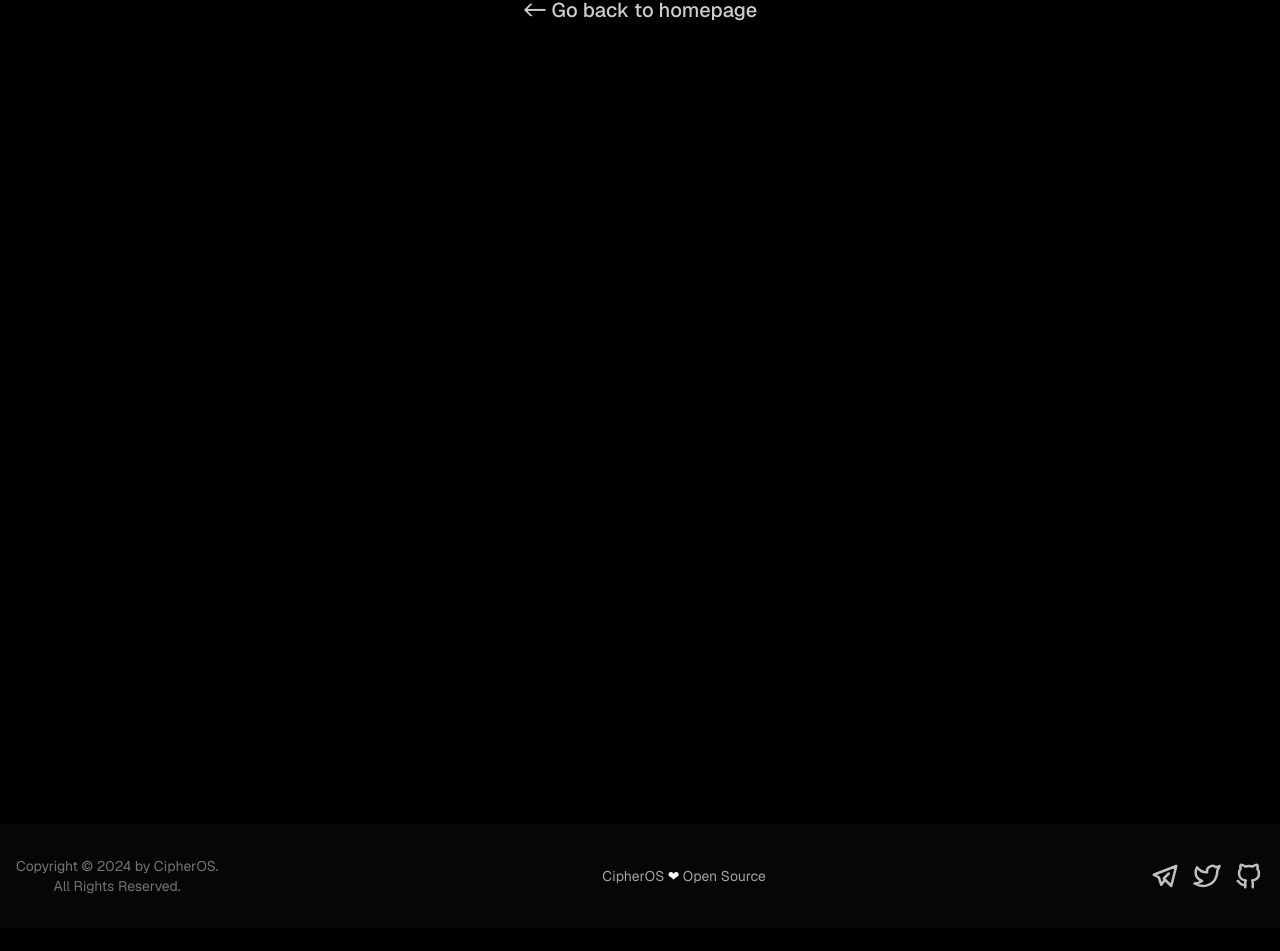
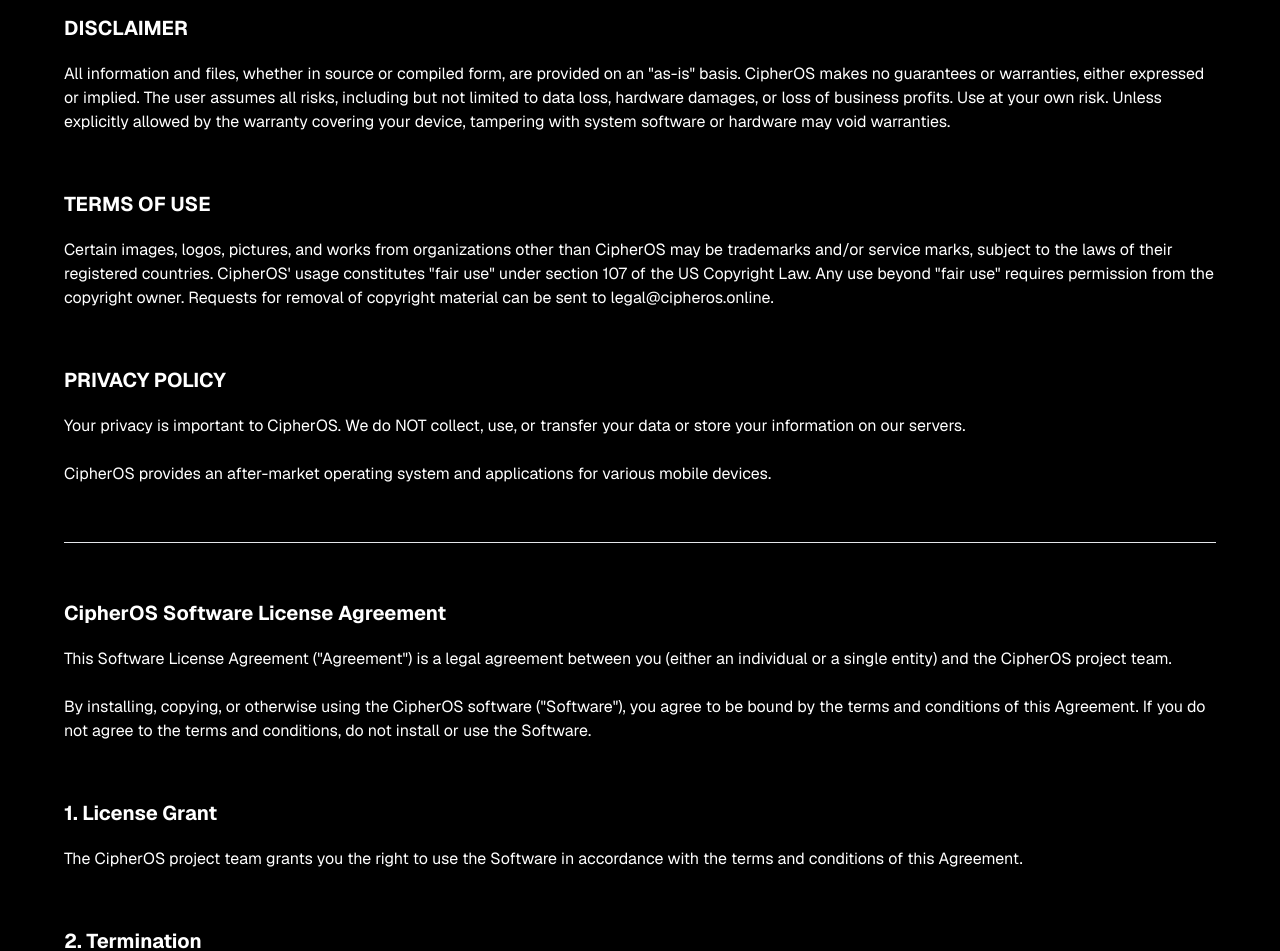
Before and after one commit to district2/cipher-web, a Next.js app: page /legal in a window 1280 px wide. Before the commit this address had no page. Shown: the part 346-1297 px from the top of the page. Before the commit the page ends 1274 px from the top, so only its background shows below. Built offline with nearby package versions, Linux system fonts and the light colour scheme.

Commit message:
feat: add legal page

```diff
--- /dev/null
+++ b/app/legal/page.tsx
@@ -0,0 +1,145 @@
+import Image from "next/image"
+import logo from "@/public/icons/logo.svg";
+
+export default function Legal() {
+    return (
+        <div className="min-h-screen px-16 flex flex-col gap-y-14">
+            <div className="w-full flex flex-col items-center gap-y-2">
+                <h1 className="font-bold text-3xl">
+                    CipherOS Legal
+                </h1>
+                <Image src={logo} alt="CipherOS logo" width={80} height={80} />
+            </div>
+            <Disclaimer />
+            <TermsOfUse />
+            <PrivacyPolicy />
+            <hr />
+            <SoftwareLicense />
+            <LicenseGrant />
+            <Termination />
+            <DisclaimerOfWarranty />
+            <LimitationOfLiability />
+            <EntireAgreement />
+            <Waiver />
+            <Severability />
+            <p className="text-neutral-500">
+                © 2019 - 2024 The CipherOS Project. All Rights Reserved.
+            </p>
+        </div>
+    )
+}
+
+function SectionTitle({ title }: { title: string }) {
+    return (
+        <h1 className="font-bold text-xl">
+            {title}
+        </h1>
+    )
+}
+
+function SectionContent({ content }: { content: string }) {
+    return (
+        <p className="whitespace-pre-wrap">
+            {content}
+        </p>
+    )
+}
+
+function Disclaimer() {
+    return (
+        <div className="flex flex-col gap-y-5">
+            <SectionTitle title="DISCLAIMER" />
+            <SectionContent content={`All information and files, whether in source or compiled form, are provided on an "as-is" basis. CipherOS makes no guarantees or warranties, either expressed or implied. The user assumes all risks, including but not limited to data loss, hardware damages, or loss of business profits. Use at your own risk. Unless explicitly allowed by the warranty covering your device, tampering with system software or hardware may void warranties.`} />
+        </div>
+    )
+}
+
+function TermsOfUse() {
+    return (
+        <div className="flex flex-col gap-y-5">
+            <SectionTitle title="TERMS OF USE" />
+            <SectionContent content={`Certain images, logos, pictures, and works from organizations other than CipherOS may be trademarks and/or service marks, subject to the laws of their registered countries. CipherOS' usage constitutes "fair use" under section 107 of the US Copyright Law. Any use beyond "fair use" requires permission from the copyright owner. Requests for removal of copyright material can be sent to legal@cipheros.online.`} />
+        </div>
+    )
+}
+
+function PrivacyPolicy() {
+    return (
+        <div className="flex flex-col gap-y-5">
+            <SectionTitle title="PRIVACY POLICY" />
+            <SectionContent content={"Your privacy is important to CipherOS. We do NOT collect, use, or transfer your data or store your information on our servers.\n\nCipherOS provides an after-market operating system and applications for various mobile devices."} />
+        </div>
+    )
+}
+
+function SoftwareLicense() {
+    return (
+        <div className="flex flex-col gap-y-5">
+            <SectionTitle title="CipherOS Software License Agreement" />
+            <SectionContent content={`This Software License Agreement ("Agreement") is a legal agreement between you (either an individual or a single entity) and the CipherOS project team.\n\nBy installing, copying, or otherwise using the CipherOS software ("Software"), you agree to be bound by the terms and conditions of this Agreement. If you do not agree to the terms and conditions, do not install or use the Software.`} />
+        </div>
+    )
+}
+
+function LicenseGrant() {
+    return (
+        <div className="flex flex-col gap-y-5">
+            <SectionTitle title="1. License Grant" />
+            <SectionContent content={"The CipherOS project team grants you the right to use the Software in accordance with the terms and conditions of this Agreement."} />
+        </div>
+    )
+}
+
+function Termination() {
+    return (
+        <div className="flex flex-col gap-y-5">
+            <SectionTitle title="2. Termination" />
+            <SectionContent content={"This Agreement is effective until terminated. You may terminate it at any time by destroying all copies of the Software in your possession. The Agreement will also terminate if you fail to comply with any term or condition. Upon termination, you must destroy all copies of the Software."} />
+        </div>
+    )
+}
+
+function DisclaimerOfWarranty() {
+    return (
+        <div className="flex flex-col gap-y-5">
+            <SectionTitle title="3. Disclaimer of Warranty" />
+            <SectionContent content={`THE SOFTWARE IS PROVIDED "AS IS" WITHOUT WARRANTY OF ANY KIND. CIPHEROS DISCLAIMS ALL WARRANTIES, EITHER EXPRESS OR IMPLIED, INCLUDING MERCHANTABILITY AND FITNESS FOR A PARTICULAR PURPOSE.`} />
+        </div>
+    )
+}
+
+function LimitationOfLiability() {
+    return (
+        <div className="flex flex-col gap-y-5">
+            <SectionTitle title="4. Limitation of Liability" />
+            <SectionContent content={"IN NO EVENT SHALL CIPHEROS PROJECT TEAM BE LIABLE FOR ANY DAMAGES ARISING OUT OF THE USE OR INABILITY TO USE THE SOFTWARE, EVEN IF ADVISED OF THE POSSIBILITY OF SUCH DAMAGES."} />
+        </div>
+    )
+}
+
+function EntireAgreement() {
+    return (
+        <div className="flex flex-col gap-y-5">
+            <SectionTitle title="5. Entire Agreement" />
+            <SectionContent content={"This Agreement constitutes the entire agreement between you and the CipherOS project team, superseding any prior agreements, whether oral or written."} />
+        </div>
+    )
+}
+
+function Waiver() {
+    return (
+        <div className="flex flex-col gap-y-5">
+            <SectionTitle title="6. Waiver" />
+            <SectionContent content={"No waiver of any term or condition shall be deemed a continuing waiver."} />
+        </div>
+    )
+}
+
+function Severability() {
+    return (
+        <div className="flex flex-col gap-y-5">
+            <SectionTitle title="7. Severability" />
+            <SectionContent content={"If any provision is found to be invalid or unenforceable, that provision shall be enforced to the maximum extent possible, and the remaining provisions shall remain in full force and effect."} />
+        </div>
+    )
+}
```
